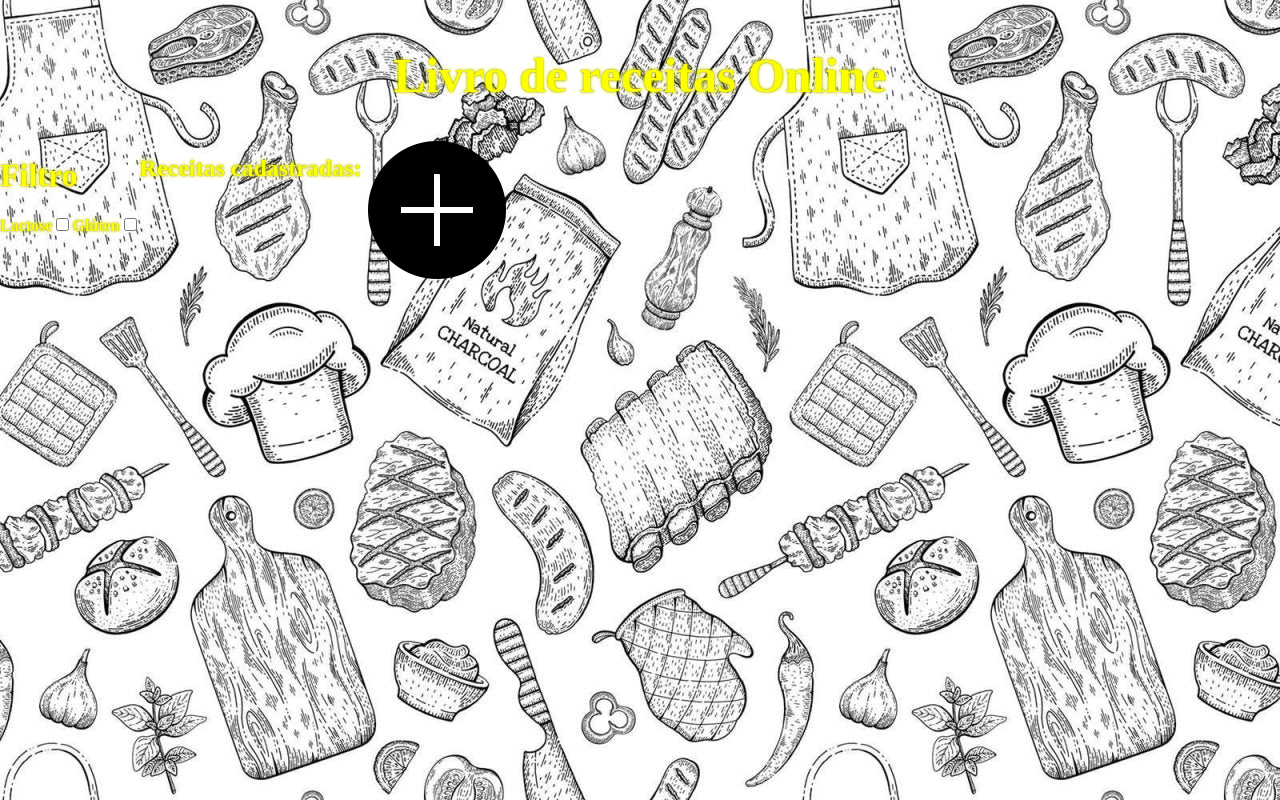
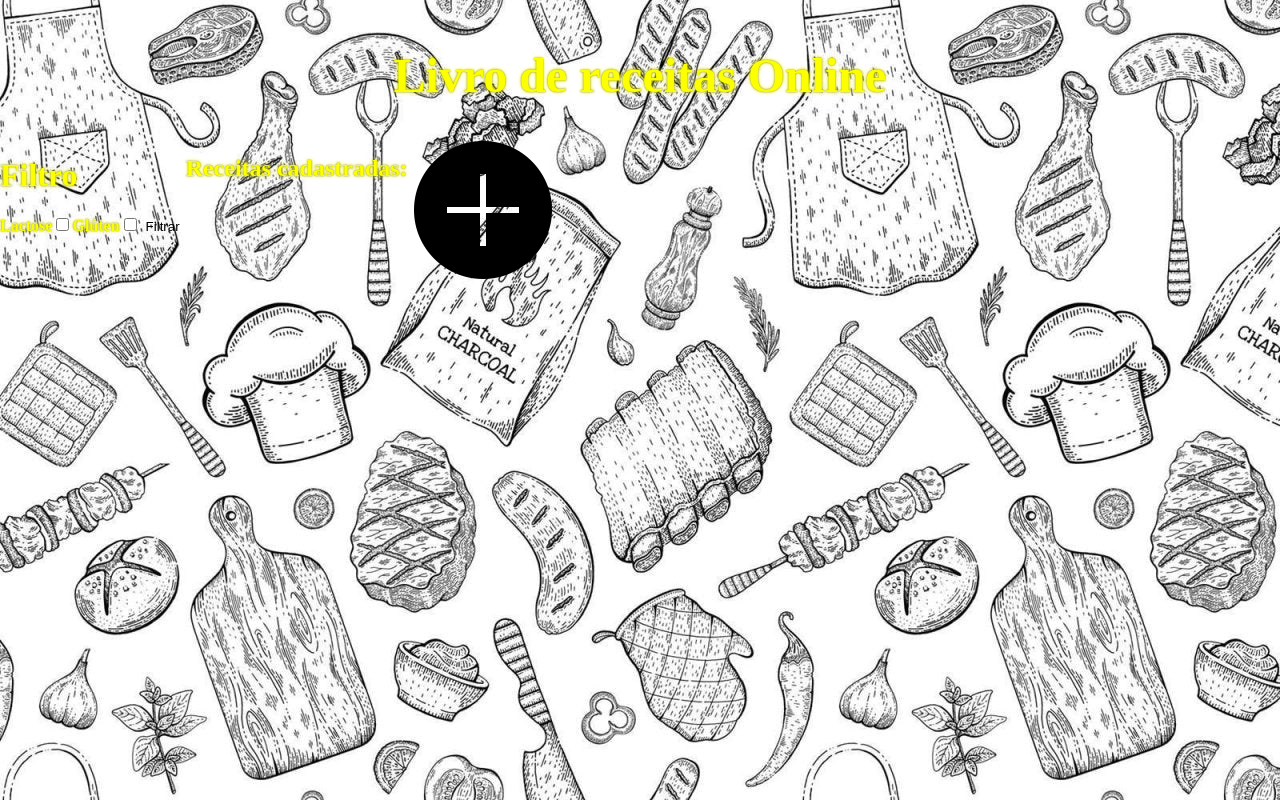
Before and after one commit to DanilloDamian/segundo-projeto-avaliativo-Analista-Web, a React (Create React App) app: page / in a window 1280 px wide. Built offline with nearby package versions, Linux system fonts and the light colour scheme.

Commit message:
Filtro funcionando

```diff
--- a/src/App.js
+++ b/src/App.js
@@ -8,8 +8,6 @@ import Lista from './components/Lista/lista';
 
 function App() {
 const [receitas, setReceitas] = useState([]);
-const [lactose, setLactose] = useState(false);
-const [gluten, setGluten] = useState(false);
 const [receitasSelecionadas, setReceitasSelecionadas] = useState([]);
 const [aberto, setAberto] = useState(false);
 const [receitaParaAlterar, setReceitaParaAlterar] = useState({})
@@ -27,20 +25,9 @@ useEffect(()=>{
 
 },[])
 
-const handleFiltro = () => {
-  const selected = receitas.filter(receita => receita.lactose === lactose && receita.gluten === gluten);
-  setReceitasSelecionadas(selected);
+const handleFiltro = valor => {
+  setReceitasSelecionadas(valor);
 }
-
-const handleLactose = value =>{
-  setLactose(value);
-  handleFiltro();
-}
-const handleGluten = value =>{
-  setGluten(value);
-  handleFiltro();
-}
-
 const updateAberto = valor => {
   setAberto(valor);
 }
@@ -61,7 +48,7 @@ const updateLista = valor =>{
       <div className='divBody'>
 
 
-        <Filtro handleLactose={handleLactose} handleGluten={handleGluten}/>
+        <Filtro handleFiltro={handleFiltro} />
         <Lista receitas={receitasSelecionadas} updateAberto={updateAberto}/>
         <a onClick={()=>{setAberto(true); localStorage.removeItem('receitaSelecionada');}}>
           <img src={simboloMais} alt='Simbolo de Adicionar' ></img>
--- a/src/components/Filtro/filtro.js
+++ b/src/components/Filtro/filtro.js
@@ -1,23 +1,50 @@
+import { useState } from "react";
+
 const Filtro = props => {
-    const lactose = props.handleLactose;
-    const gluten = props.handleGluten;
 
+    const receitas= JSON.parse(localStorage.getItem('receita'))
+
+    const [lactose, setLactose] = useState(false);
+    const [gluten, setGluten] = useState(false);
+
+    const handleSubmit = e =>{
+        e.preventDefault();
+
+       let array =[];
+
+        receitas.filter(receita=> {
+
+            if(receita.lactose == lactose && receita.gluten == gluten){
+                array.push(receita);
+            }
+        });
+       props.handleFiltro(array);
+
+
+    }
+    const handleLactose = ()=>{
+        setLactose(!lactose)
+      }
+      const handleGluten =() =>{
+        setGluten(!gluten)
+      }
 
     return (
         <div>
 
             <h1>Filtro</h1>
-            {lactose && gluten &&
-                <><label>
+
+                <form className="filtro" onSubmit={e => handleSubmit(e)}><label>
                     Lactose
-                    <input type="checkbox" name="lactose"></input>
+                    <input type="checkbox" name="lactose" value={lactose} onChange={handleLactose}></input>
                 </label>
                     <label>
                         Glúten
-                        <input type="checkbox" name="gluten" ></input>
+                        <input type="checkbox" name="gluten" value={gluten} onChange={handleGluten} ></input>
                     </label>
-                </>
-            }
+                    <button type="submit" className="btn">Filtrar</button>
+                </form>
+
         </div>
 
     )
--- a/src/components/Formulario/formulario.js
+++ b/src/components/Formulario/formulario.js
@@ -22,10 +22,7 @@ const Formulario = props => {
 
     const handleSubmit = e =>{
         e.preventDefault();
-
-
         let array = [];
-
         const receitaData = receita;
 
         if(!('lactose' in receita)){
@@ -53,7 +50,6 @@ const Formulario = props => {
         localStorage.removeItem('receitaSelecionada');
         props.updateAberto(false);
         props.updateLista(form)
-
     }
 
     const handleChange = e => {
@@ -81,11 +77,13 @@ const Formulario = props => {
     }
 
     const removeReceita = receitaParaexcluir =>{
+        let confirma = window.confirm("Deseja realmente excluir?");
+        if(confirma){
         const receitaIndex = form.findIndex(receita => JSON.stringify(receita) === JSON.stringify(receitaParaexcluir));
         form.splice(receitaIndex,1);
         localStorage.setItem('receita', JSON.stringify(form));
         props.updateAberto(false);
-        localStorage.removeItem('receitaSelecionada');
+        localStorage.removeItem('receitaSelecionada');}
 
     }
 
--- a/src/components/Lista/lista.js
+++ b/src/components/Lista/lista.js
@@ -2,7 +2,12 @@ import { useEffect, useState } from "react";
 import ItemLista from "./itemLista";
 
 const Lista = props =>{
-   const receitas= JSON.parse(localStorage.getItem('receita'))
+    const [receitas,setReceitas] = useState([]);
+
+    useEffect(()=>{
+        setReceitas(props.receitas);
+    });
+
 
     return(
         <div>
```
